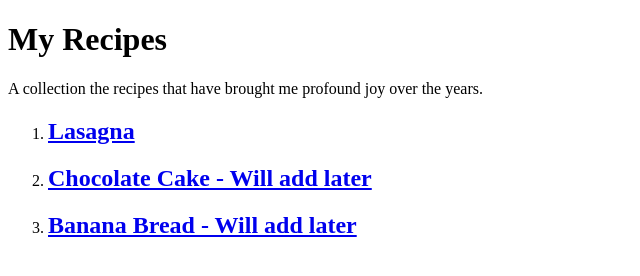
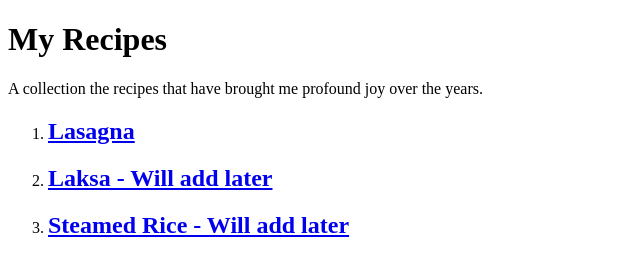
Before and after one commit to erfranzo/odin_recipes, a plain HTML site: page index.html in a window 1280 px wide. Shown: the whole page, without its empty margins (0-640 px from the left). Drawn offline with Linux system fonts and the light colour scheme.

Commit message:
Correct recipe names for Laksa and Steamed Rice in index.html

```diff
--- a/index.html
+++ b/index.html
@@ -10,8 +10,8 @@
     <p>A collection the recipes that have brought me profound joy over the years.</p>
     <ol>
         <li><h2><a href="./recipes/lasagna.html">Lasagna</a></h2></li>
-        <li><h2><a href="./recipes/laksa.html">Chocolate Cake - Will add later</a></h2></li>
-        <li><h2><a href="./recipes/steamedrice.html">Banana Bread - Will add later</a></h2></li>
+        <li><h2><a href="./recipes/laksa.html">Laksa - Will add later</a></h2></li>
+        <li><h2><a href="./recipes/steamedrice.html">Steamed Rice - Will add later</a></h2></li>
     </ol>
 </body>
 </html>
```
